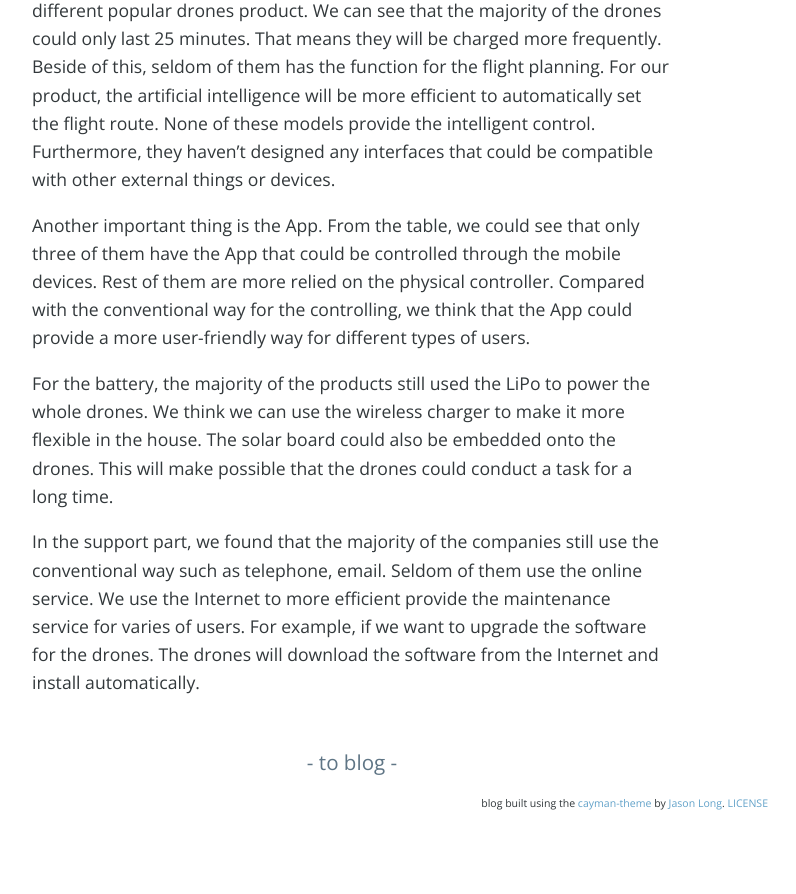
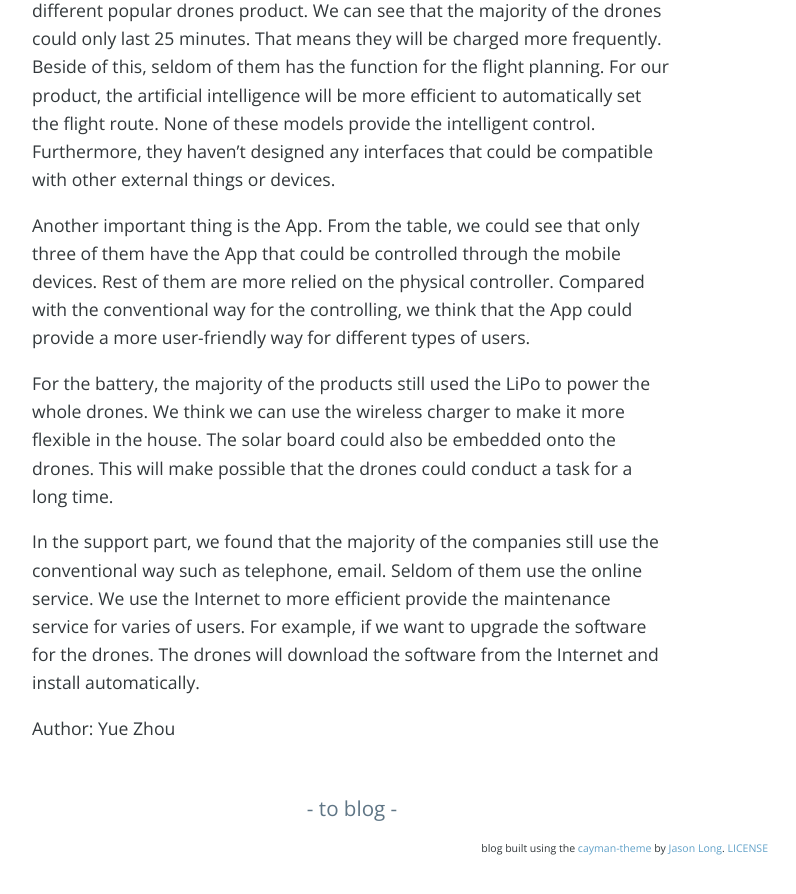
Before and after one commit to immortaljoe/immortaljoe.github.io, a Jekyll site: the page built from _posts/2016-03-21-yue-zhou-market-research.md, in a window 1280 px wide and 900 px high, scrolled down 1070 px. Shown: the top 894 px of the window, without its empty margins (288-1084 px from the left). Built offline with Jekyll 4.4.1, drawn with Linux system fonts in a browser that asks for light colours; before the commit the page ends 1924 px from its top, so only the background shows below that.

Commit message:
market research

```diff
--- a/_posts/2016-03-21-yue-zhou-market-research.md
+++ b/_posts/2016-03-21-yue-zhou-market-research.md
@@ -27,3 +27,5 @@ Another important thing is the App. From the table, we could see that only three
 For the battery, the majority of the products still used the LiPo to power the whole drones. We think we can use the wireless charger to make it more flexible in the house. The solar board could also be embedded onto the drones. This will make possible that the drones could conduct a task for a long time.
 
 In the support part, we found that the majority of the companies still use the conventional way such as telephone, email. Seldom of them use the online service. We use the Internet to more efficient provide the maintenance service for varies of users. For example, if we want to upgrade the software for the drones. The drones will download the software from the Internet and install automatically.
+
+Author: Yue Zhou
```
